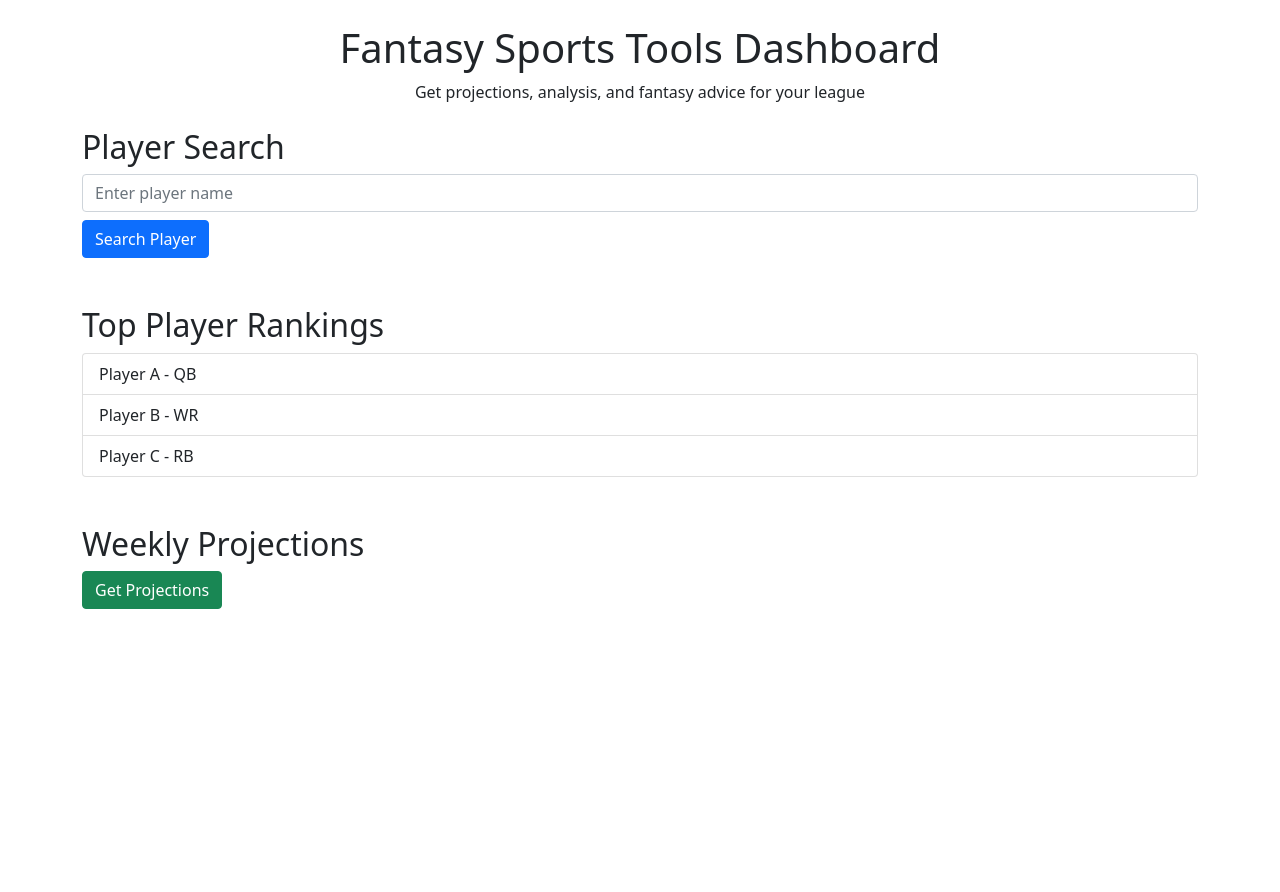
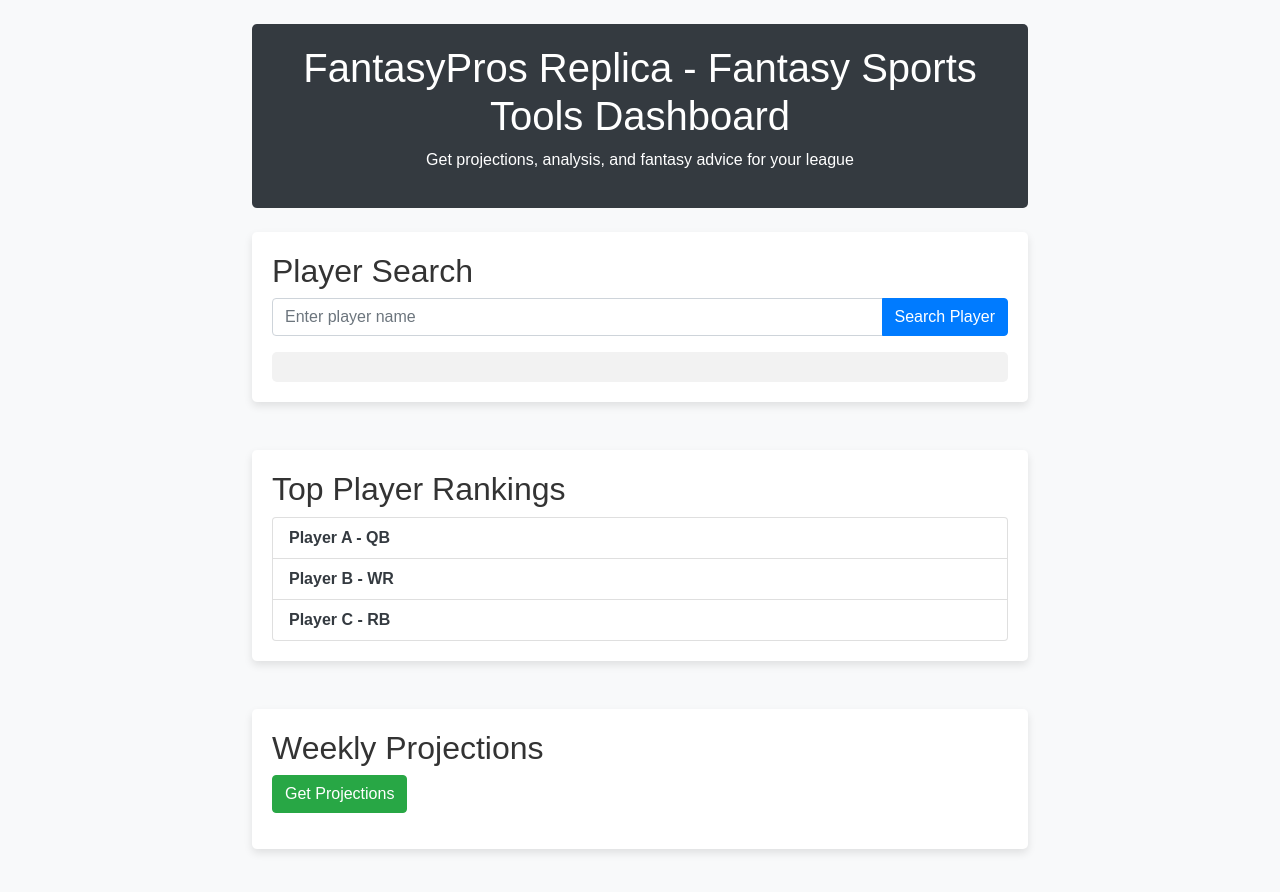
Before and after one commit to nikojames/JamesNIkoPicks, a plain HTML site: page index.html in a window 1280 px wide. Before the commit the page ends 800 px from the top, so only its background shows below. Drawn offline with nearby package versions, Linux system fonts and the light colour scheme.

Commit message:
Update index.html

```diff
--- a/index.html
+++ b/index.html
@@ -3,37 +3,40 @@
 <head>
     <meta charset="UTF-8">
     <meta name="viewport" content="width=device-width, initial-scale=1.0">
-    <title>Fantasy Tools Dashboard</title>
+    <title>FantasyPros Replica - Fantasy Tools Dashboard</title>
     <link rel="stylesheet" href="https://cdnjs.cloudflare.com/ajax/libs/bootstrap/5.1.3/css/bootstrap.min.css">
+    <link rel="stylesheet" href="styles.css">
 </head>
 <body>
     <div class="container">
-        <header class="my-4 text-center">
-            <h1>Fantasy Sports Tools Dashboard</h1>
+        <header class="my-4 text-center fantasy-header">
+            <h1>FantasyPros Replica - Fantasy Sports Tools Dashboard</h1>
             <p>Get projections, analysis, and fantasy advice for your league</p>
         </header>
 
         <!-- Player Search Section -->
-        <section id="player-search">
+        <section id="player-search" class="fantasy-section">
             <h2>Player Search</h2>
-            <input type="text" id="playerName" placeholder="Enter player name" class="form-control mb-2">
-            <button id="searchBtn" class="btn btn-primary">Search Player</button>
-            <div id="playerInfo" class="mt-3"></div>
+            <div class="input-group mb-3">
+                <input type="text" id="playerName" placeholder="Enter player name" class="form-control">
+                <button id="searchBtn" class="btn btn-primary">Search Player</button>
+            </div>
+            <div id="playerInfo" class="player-info mt-3"></div>
         </section>
 
         <!-- Player Rankings Section -->
-        <section id="player-rankings" class="my-5">
+        <section id="player-rankings" class="my-5 fantasy-section">
             <h2>Top Player Rankings</h2>
-            <ul id="rankingsList" class="list-group">
+            <ul id="rankingsList" class="list-group fantasy-list">
                 <!-- Player Rankings will populate here -->
             </ul>
         </section>
 
         <!-- Weekly Projections Section -->
-        <section id="weekly-projections" class="my-5">
+        <section id="weekly-projections" class="my-5 fantasy-section">
             <h2>Weekly Projections</h2>
             <button id="getProjections" class="btn btn-success">Get Projections</button>
-            <div id="projectionsTable" class="mt-3"></div>
+            <div id="projectionsTable" class="mt-3 fantasy-table"></div>
         </section>
     </div>
 
@@ -61,7 +64,7 @@
                 {name: 'Player 2', points: 18},
                 {name: 'Player 3', points: 32}
             ];
-            let html = '<table class="table table-striped"><thead><tr><th>Player</th><th>Projected Points</th></tr></thead><tbody>';
+            let html = '<table class="table table-striped fantasy-table"><thead><tr><th>Player</th><th>Projected Points</th></tr></thead><tbody>';
             projections.forEach(player => {
                 html += `<tr><td>${player.name}</td><td>${player.points}</td></tr>`;
             });
@@ -77,7 +80,7 @@
         ];
         rankings.forEach(player => {
             const listItem = document.createElement('li');
-            listItem.classList.add('list-group-item');
+            listItem.classList.add('list-group-item', 'fantasy-list-item');
             listItem.textContent = player;
             document.getElementById('rankingsList').appendChild(listItem);
         });
```
